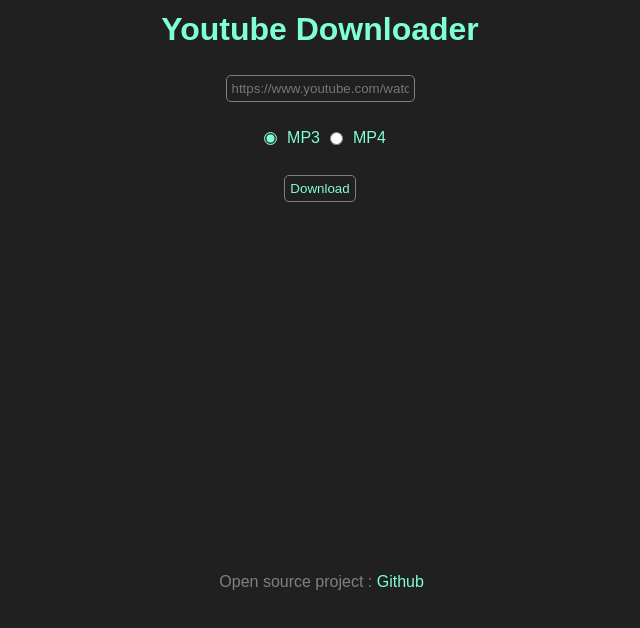
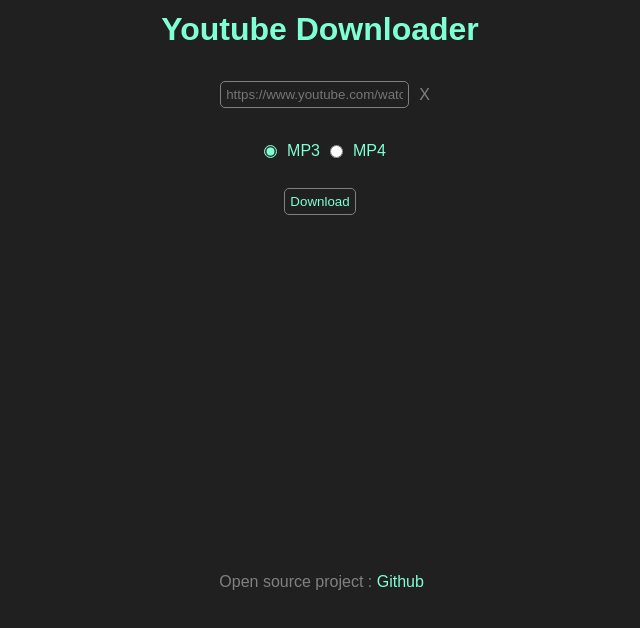
Before and after one commit to Av32000/YoutubeDownloader, a website: page index.html in a window 1280 px wide. Shown: the part 168-796 px from the top of the page, without its empty margins (320-960 px from the left). Drawn offline with Linux system fonts and the light colour scheme.

Commit message:
Update UI

```diff
--- a/index.html
+++ b/index.html
@@ -36,11 +36,6 @@
 		/>
 
 		<link rel="icon" href="/icon" />
-		<script
-			async
-			src="https://pagead2.googlesyndication.com/pagead/js/adsbygoogle.js?client=ca-pub-1240323003890092"
-			crossorigin="anonymous"
-		></script>
 		<style>
 			body {
 				background-color: rgb(32, 32, 32);
@@ -89,6 +84,7 @@
 				color: aquamarine;
 				border: 1px solid gray;
 				border-radius: 5px;
+				cursor: pointer;
 				padding: 5px;
 				margin: 5px;
 			}
@@ -109,17 +105,43 @@
 				justify-content: center;
 				align-content: space-between;
 			}
+
+			.inputs{
+				padding: 0px;
+			}
+
+			.inputs p{
+				cursor: pointer;
+			}
+
+			.inputs p:hover{
+				color: red;
+			}
+
+			.inputs input{
+				cursor: text;
+			}
 		</style>
 	</head>
 	<body>
+		<script>
+			function Clear (){
+				let textBox = document.getElementById("url");
+				textBox.value = "";
+			}
+		</script>
 		<form action="/youtube" method="post">
 			<img src="/icon" alt="icon" width="150px" height="150px" id="logo" />
 			<h1>Youtube Downloader</h1>
-			<input
-				type="url"
-				name="url"
-				placeholder="https://www.youtube.com/watch?v=..."
-			/>
+			<div class="inputs">
+				<input
+					id="url"
+					type="url"
+					name="url"
+					placeholder="https://www.youtube.com/watch?v=..."
+				/>
+				<p onclick="Clear()">X</p>
+			</div>
       <div>
         <input type="radio" name="format" value="mp3" checked>MP3</Input>
         <input type="radio" name="format" value="mp4">MP4</Input>
```
